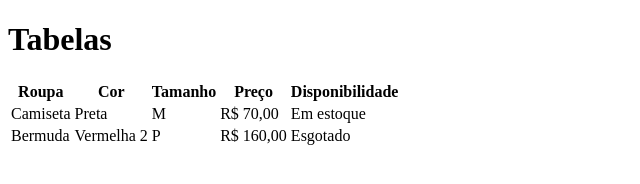
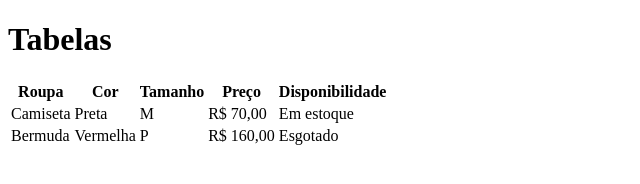
Before and after one commit to rodri-carvalho/tabela-teste, a plain HTML site: page index.html in a window 1280 px wide. Shown: the whole page, without its empty margins (0-640 px from the left). Drawn offline with Linux system fonts and the light colour scheme.

Commit message:
Alterada novamente para "Vermelha"

```diff
--- a/index.html
+++ b/index.html
@@ -30,7 +30,7 @@
 
         </tr>
             <td>Bermuda</td>
-            <td>Vermelha 2</td>
+            <td>Vermelha</td>
             <td>P</td>
             <td>R$ 160,00</td>
             <td>Esgotado</td>
```
